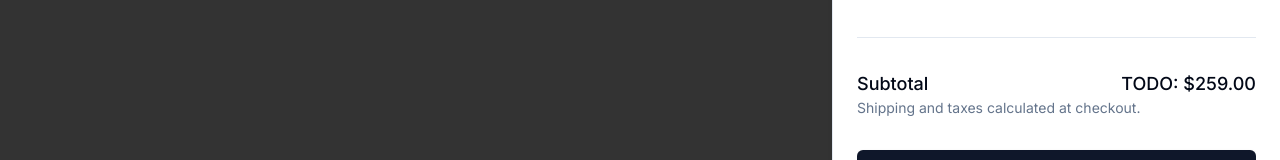
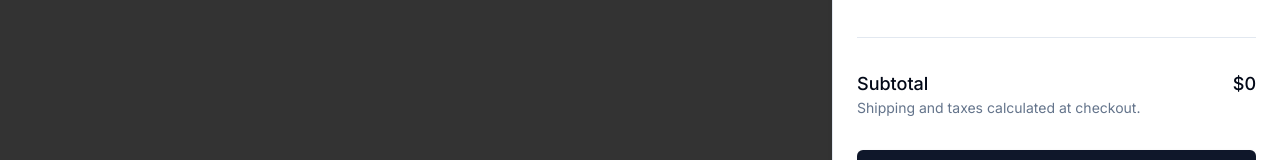
Before and after one commit to mewben/sweet-apple-acres, a Next.js app: page / in a window 1280 px wide. Both pictures are taken after a click on the button 1229 px from the left and 34 px from the top of the page. Shown: the part 546-706 px from the top of the page. Built offline with nearby package versions, Linux system fonts and the light colour scheme; no server answers.

Commit message:
Compute subtotal

```diff
--- a/src/components/cart/cart-summary.tsx
+++ b/src/components/cart/cart-summary.tsx
@@ -1,5 +1,6 @@
 "use client";
 
+import { useMemo } from "react";
 import { Button } from "../ui/button";
 import { ScrollArea } from "../ui/scroll-area";
 import {
@@ -17,6 +18,13 @@ import { useCart } from "./cart-store";
 export const CartSummary = () => {
   const { items, isOpen, toggleCart } = useCart();
 
+  const subTotal = useMemo(() => {
+    return Object.values(items).reduce(
+      (accumulator, product) => product.quantity * product.price + accumulator,
+      0
+    );
+  }, [items]);
+
   return (
     <Sheet open={isOpen} onOpenChange={toggleCart}>
       <SheetContent className="max-w-full w-full sm:max-w-md">
@@ -32,7 +40,7 @@ export const CartSummary = () => {
           <div className="py-8 flex flex-col sm:flex-col border-t">
             <div className="flex justify-between text-lg font-medium">
               <p>Subtotal</p>
-              <p>TODO: $259.00</p>
+              <p>${subTotal}</p>
             </div>
             <p className="mb-8 text-sm text-muted-foreground">
               Shipping and taxes calculated at checkout.
```
